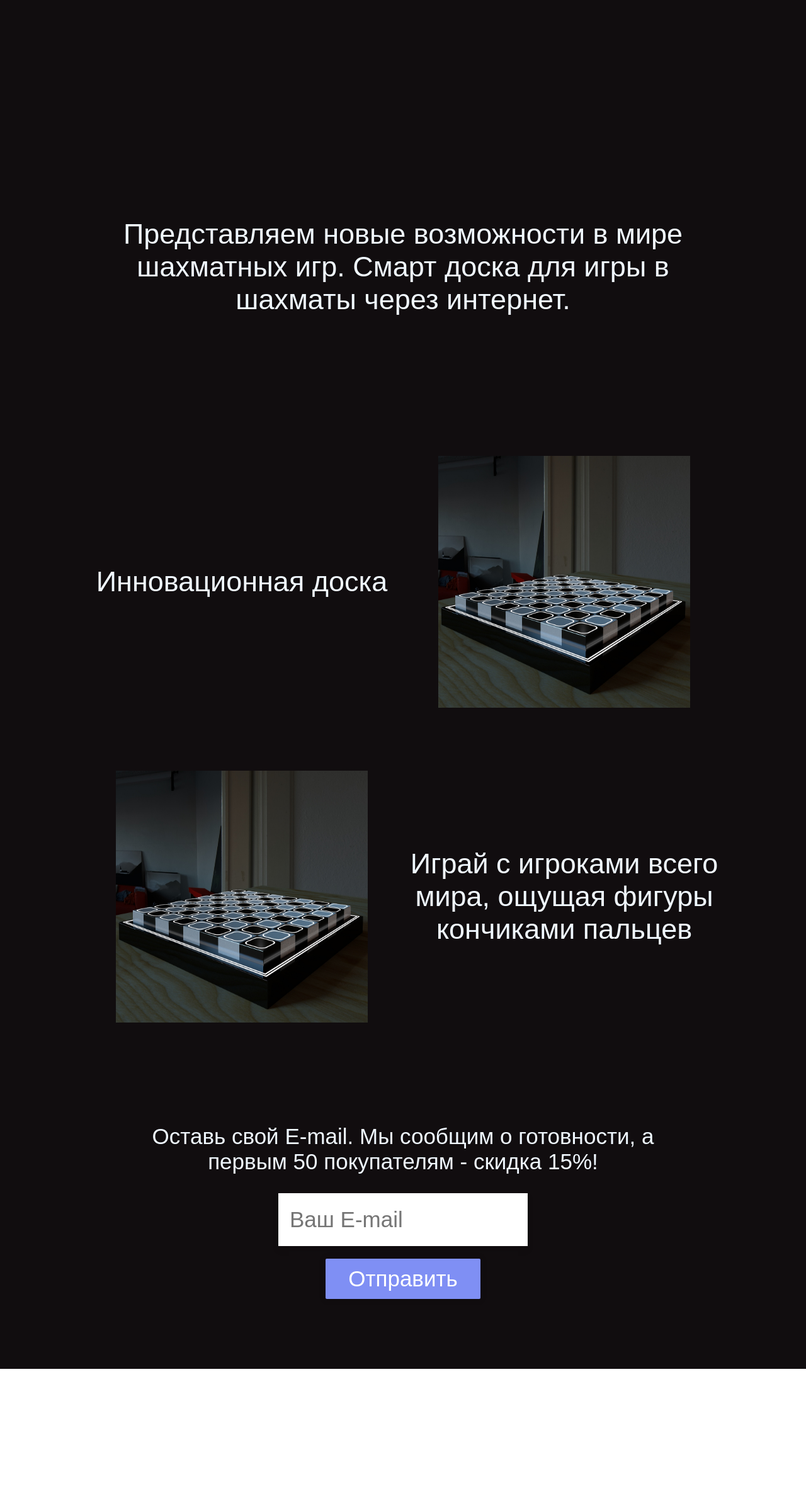
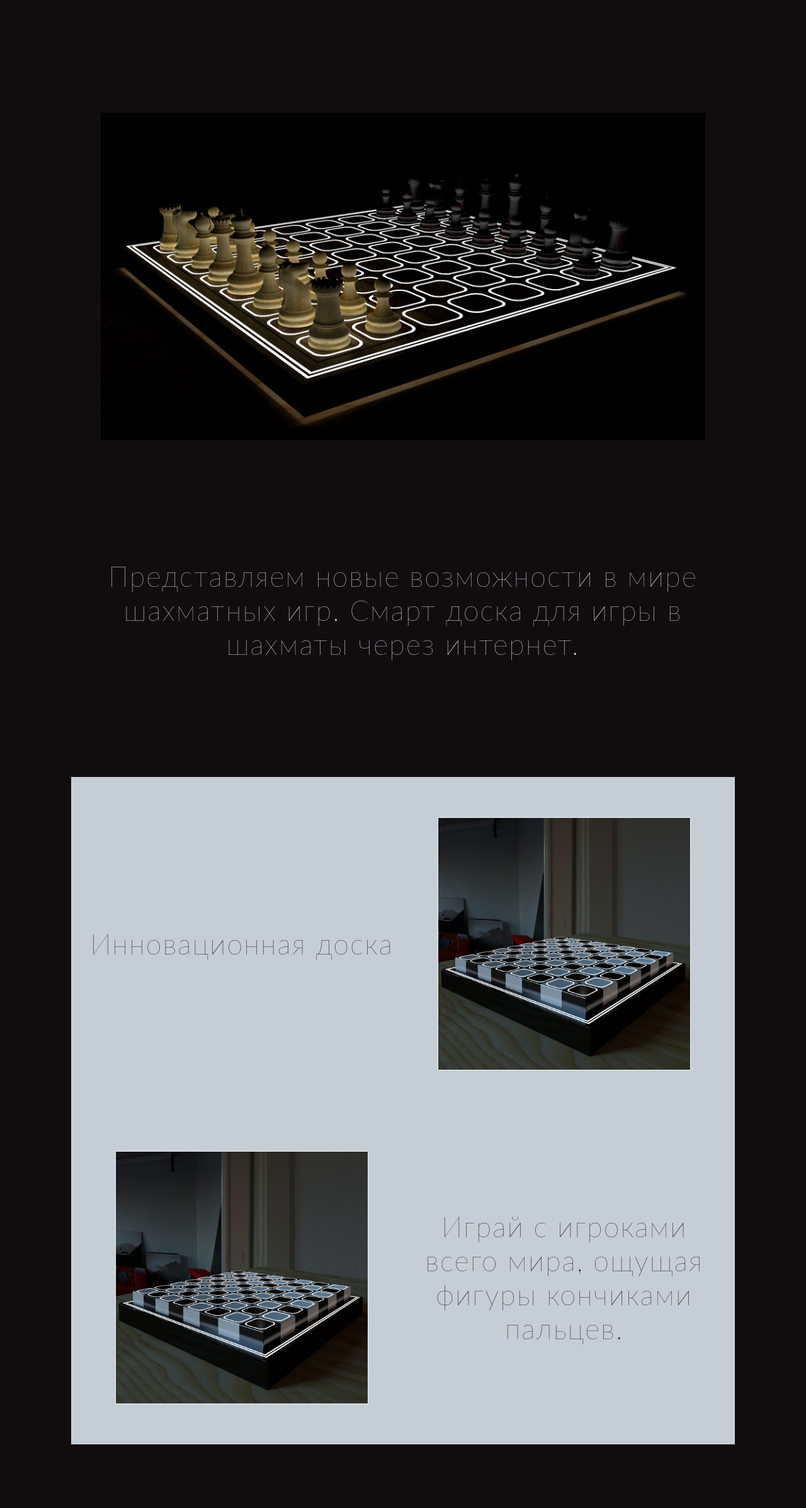
Before and after one commit to tarados-feroces/OLOB-Landing, a website built with webpack: page src/index.html in a window 1280 px wide. Shown: the part 326-2721 px from the top of the page at 63% size. Before the commit the page ends 2500 px from the top, so only its background shows below. Built offline with nearby package versions, Linux system fonts and the light colour scheme.

Commit message:
+ стили

```diff
--- a/src/index.html
+++ b/src/index.html
@@ -6,31 +6,36 @@
 </head>
 <body>
     <div id="root" class="root">
+
         <div class="section section_title">
             <div class="section__content">On Line On Board</div>
         </div>
+
+        <div class="section section_container">
+            <div class="section__content">
+                <img class="section__image_main" style="{width: 700px; height: 200px}" src="./static/main.jpg">
+            </div>
+        </div>
+
         <div class="section section_container">
             <div class="section__content">Представляем новые возможности в мире шахматных игр.
                 Смарт доска для игры в шахматы через интернет.</div>
         </div>
-        <div class="section section_container">
-            <div class="section__content">Инновационная доска</div>
+
+        <div class="section section_container section_theme-white">
+            <div class="section__content section__content_white">Инновационная доска</div>
+            <div class="section__content section__content_white">
+                <img class="section__image" src="./static/chess.jpg">
+            </div>
+        </div>
+
+        <div class="section section_container section_theme-white">
             <div class="section__content">
                 <img class="section__image" src="./static/chess.jpg">
             </div>
-        </div>
-        <div class="section section_container">
-            <div class="section__content">
-                <img class="section__image" src="./static/chess.jpg">
-            </div>
-            <div class="section__content">Играй с игроками всего мира, ощущая фигуры кончиками пальцев</div>
+            <div class="section__content">Играй с игроками всего мира, ощущая фигуры кончиками пальцев.</div>
         </div>
 
-        <!--<form class="section form">-->
-
-            <!--<input class="form__input" placeholder="E-mail"/>-->
-            <!--<div class="form__button">Оставить E-mail</div>-->
-        <!--</form>-->
         <div class="section section_container">
             <div class="section__content">
                 <form class="form">
--- a/src/index.scss
+++ b/src/index.scss
@@ -1,5 +1,5 @@
 //** variables
-$background: #f5f6fa;
+$background: #110d0f;
 $text: #9c9c9c;
 $input-bg-color: #fff;
 $input-text-color: #a3a3a3;
@@ -8,17 +8,16 @@ $button-text-color: #fff;
 
 //** root
 .root {
-  background: $background;
   color: $text;
-  font: 1rem "PT Sans", sans-serif;
+  font-family: 'Dosis', 'Lato', sans-serif;
+  font-weight: 200;
+
   display: flex;
   width: 100%;
   justify-content: center;
   flex-direction: column;
-  background-color: #110d0f;
+  background-color: $background;
 }
-
-
 
 a {
   color: inherit;
@@ -38,7 +37,9 @@ a {
   &_title {
     font-size: 100px;
     text-align: center;
-    font-family: "Apple Braille";
+    text-transform: uppercase;
+    letter-spacing: 14px;
+    animation: fadeOut 3s ease-in;
   }
 
   &_container {
@@ -48,24 +49,58 @@ a {
     font-size: 45px;
     align-items: center;
     align-self: center;
+    padding: 15px;
+  }
+
+  &_theme-white {
+    background-color: rgb(198, 206, 213);
+    //box-shadow: 0 0 10px 2px rgb(255, 255, 255);
+    color: #110d0f;
+
+    & img:hover {
+      box-shadow: 0 0 2px 2px rgb(17, 13, 15);
+    }
+
+    &:last-child {
+      border-top: #110d0f solid 1px;
+    }
   }
 
   &__content {
+    letter-spacing: 2px;
     text-align: center;
     width: 100%;
     align-self: center;
     display: flex;
     align-items: center;
     justify-content: center;
+    animation: fadeOut 3s ease-in;
   }
 
   &__image {
+    border: aliceblue solid 1px;
     width: 400px;
     height: 400px;
+
+    &:hover {
+      box-shadow: 0 0 10px 2px rgb(255, 255, 255);
+    }
+
+    &_main {
+      overflow: hidden;
+      margin: 0;
+      width: 960px;
+      height: 520px;
+      & img {
+        display:block;
+      }
+    }
+
   }
 }
 
 .form {
+  letter-spacing: 1px;
   width: 80%;
   display: flex;
   flex-direction: column;
@@ -84,7 +119,7 @@ a {
     box-shadow: 0 6px 10px 0 rgba(0, 0, 0 , .1);
     border: 0;
     outline: 0;
-    padding: 22px 18px;
+    padding: 12px 8px;
   }
 }
 
@@ -103,10 +138,10 @@ a {
   margin-top: 20px;
 
   &--primary {
-    background: $button-bg-color;
+    //background: $button-bg-color;
     color: $button-text-color;
-    box-shadow: 0 0 10px 2px rgba(0, 0, 0, .1);
     border-radius: 2px;
+    border: aliceblue solid 1px;
     padding: 12px 36px;
 
     &:hover {
@@ -122,4 +157,13 @@ a {
 
 body {
   margin: 0;
+  cursor: default;
 }
+
+@keyframes fadeOut { /* flame pulses */
+  0%   { opacity: 0 }
+  25%   { opacity: 0.25 }
+  50%  { opacity: 0.5 }
+  75%  { opacity: 0.75 }
+  100% { opacity: 1 }
+}
```
Also changed, not shown: src/static/main.jpg (added).
